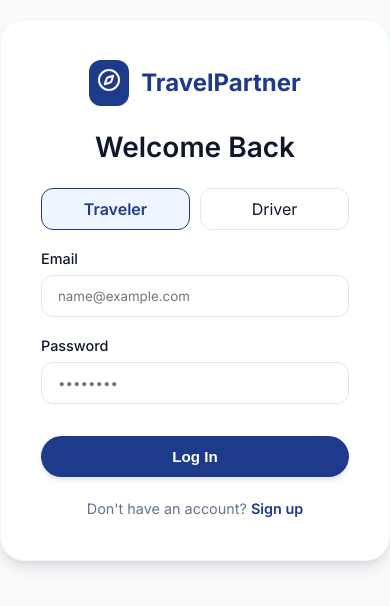
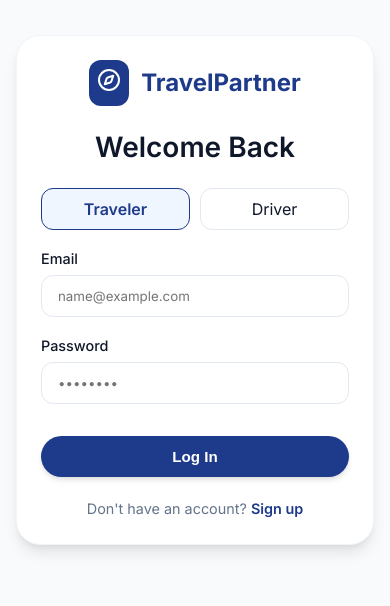
Before and after one commit to nikhil-kr20/travel_partner, a React (Vite) app in the folder client/: page /login in a window 390 px wide. Shown: the part 132-738 px from the top of the page. Built offline with nearby package versions, Linux system fonts and the light colour scheme; no server answers.

Commit message:
made user responsive

```diff
--- a/client/src/styles/globalStyles.js
+++ b/client/src/styles/globalStyles.js
@@ -94,4 +94,67 @@ export const globalStyles = `
   .error-banner { background: #fef2f2; border: 1px solid #fca5a5; color: #dc2626; padding: 12px 16px; border-radius: var(--radius-md); margin-bottom: 16px; font-size: 0.9rem; }
   .empty-state { text-align: center; padding: 60px 20px; color: var(--text-muted); }
   .typing-indicator { font-size: 0.8rem; color: var(--text-muted); font-style: italic; padding: 0 24px 8px; }
+
+  /* =========================================
+     MOBILE RESPONSIVENESS
+     ========================================= */
+  @media (max-width: 768px) {
+    /* Layout */
+    .app-layout { flex-direction: column; }
+
+    /* Turn Sidebar into Bottom Top Navigation */
+    .sidebar {
+      order: 2; width: 100%; height: 64px; padding: 0;
+      border-right: none; border-top: 1px solid var(--border);
+      flex-direction: row; position: fixed; bottom: 0; left: 0; z-index: 50;
+      box-shadow: 0 -4px 10px rgba(0,0,0,0.05);
+    }
+    .sidebar .logo, .sidebar > div:last-child { display: none; }
+
+    .nav-menu { flex-direction: row; width: 100%; justify-content: space-around; align-items: center; margin: 0; gap: 0; }
+    .nav-menu > a { flex: 1; text-align: center; display: block; }
+    .nav-menu > div { display: none; } /* hide divider */
+
+    .nav-item { flex-direction: column; gap: 4px; padding: 6px 0; border-radius: 0; }
+    .nav-item span:not(.badge) { font-size: 0.65rem; text-align: center; }
+    .nav-item.active { background: transparent; color: var(--primary); box-shadow: none; border-top: 2px solid var(--primary); }
+    .nav-item .badge { top: 0; right: 25%; }
+
+    /* Main Content */
+    .main-content { order: 1; height: calc(100vh - 64px); }
+    .top-header { padding: 0 16px; height: 60px; }
+    .search-bar { width: auto; flex: 1; margin-right: 12px; font-size: 0.9rem; padding: 8px 12px; }
+    .header-actions { gap: 12px; }
+
+    .page-content { padding: 16px; padding-bottom: 24px; }
+
+    /* Grids */
+    .grid-2, .grid-3, .grid-4 { grid-template-columns: 1fr; gap: 16px; }
+
+    /* Hero Section */
+    .hero { padding: 32px 16px; text-align: center; margin-bottom: 20px; }
+    .hero h1 { font-size: 1.75rem; }
+    .hero p { font-size: 1rem; margin-bottom: 24px; }
+    .hero > div > div { justify-content: center; flex-direction: column; gap: 12px; width: 100%; }
+    .hero > div > div button { width: 100%; }
+    .hero-circles { width: 300px; height: 300px; right: -50%; top: -20%; }
+
+    /* Chat Layout */
+    .chat-layout { margin: 0; border-radius: var(--radius-md); height: calc(100vh - 60px - 64px - 32px); border: 1px solid var(--border); flex-direction: column; }
+    .chat-sidebar { width: 100%; border-right: none; border-bottom: 1px solid var(--border); height: 35%; flex: none; }
+    .chat-main { width: 100%; flex: 1; height: 65%; }
+    .message { max-width: 85%; padding: 10px 14px; font-size: 0.95rem; }
+    .chat-header { padding: 12px 16px; }
+    .chat-input-area { padding: 12px; }
+
+    /* Forms & Cards */
+    .booking-form form { grid-template-columns: 1fr !important; gap: 12px !important; }
+    .booking-form button { width: 100%; }
+
+    .auth-card { padding: 24px; margin: 16px; }
+    .card { padding: 16px; }
+
+    /* Ride Cards Fix */
+    div[style*="flex-direction: row"] { flex-wrap: wrap; }
+  }
 `;
```
